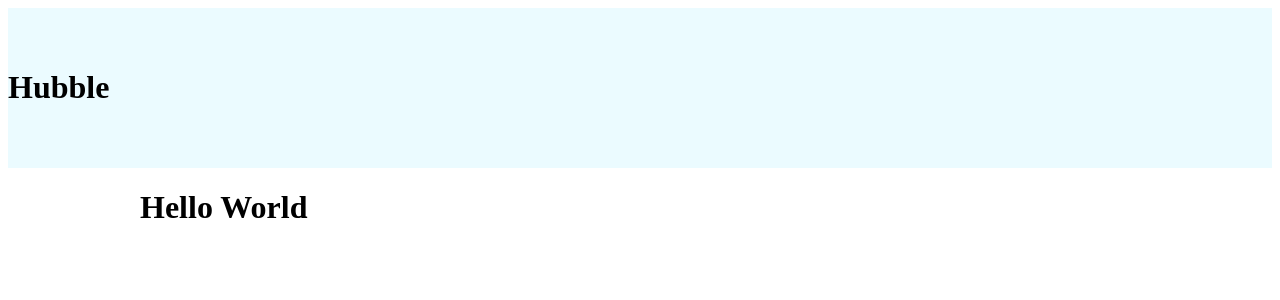
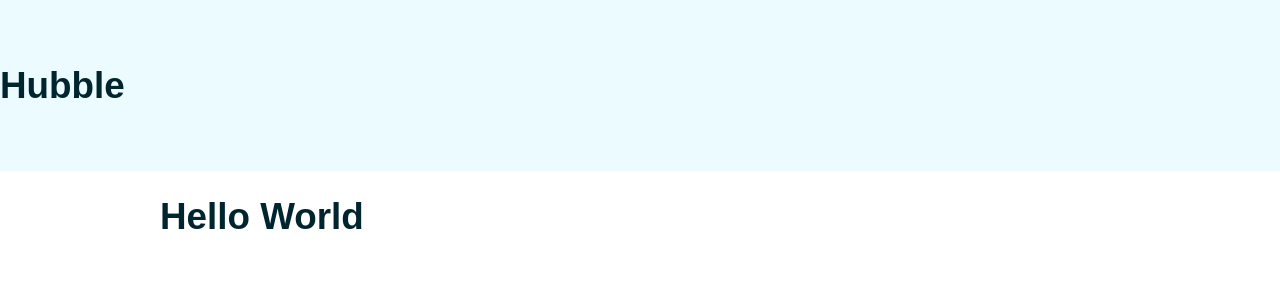
Before and after one commit to DebaKaran/styled-component, a React (Vite) app: page / in a window 1280 px wide. Shown: the top 300 px of the page. Built offline with nearby package versions, Linux system fonts and the light colour scheme.

Commit message:
feat(styling): add global styles using createGlobalStyle
- Create GlobalStyles component for app-wide CSS reset
- Apply theme-based body background color
- Move base typography and layout rules to styled-components
- Render GlobalStyles inside ThemeProvider

```diff
--- a/src/App.jsx
+++ b/src/App.jsx
@@ -2,12 +2,14 @@ import { ThemeProvider } from "styled-components"
 import Header from "./components/Header"
 import { Container } from "./components/styled/Container.styled"
 import { theme } from "./styled/theme"
+import GlobalStyles from "./styled/Global"
 
 function App() {
 
   return (
     <ThemeProvider theme={theme}>
        <>
+       <GlobalStyles />
           <Header />
           <Container>
               <h1>Hello World</h1>
--- /dev/null
+++ b/src/styled/Global.js
@@ -0,0 +1,28 @@
+import { createGlobalStyle } from 'styled-components'
+
+const GlobalStyles = createGlobalStyle`
+  @import url('https://fonts.googleapis.com/css2?family=Poppins:wght@300;400;600;700&display=swap');
+
+  * {
+    box-sizing: border-box;
+  }
+
+  body {
+    background: ${({ theme }) => theme.colors.body};
+    color: hsl(192, 100%, 9%);
+    font-family: 'Poppins', sans-serif;
+    font-size: 1.15em;
+    margin: 0;
+  }
+
+  p {
+    opacity: 0.6;
+    line-height: 1.5;
+  }
+
+  img {
+    max-width: 100%;
+}
+`
+
+export default GlobalStyles
```
